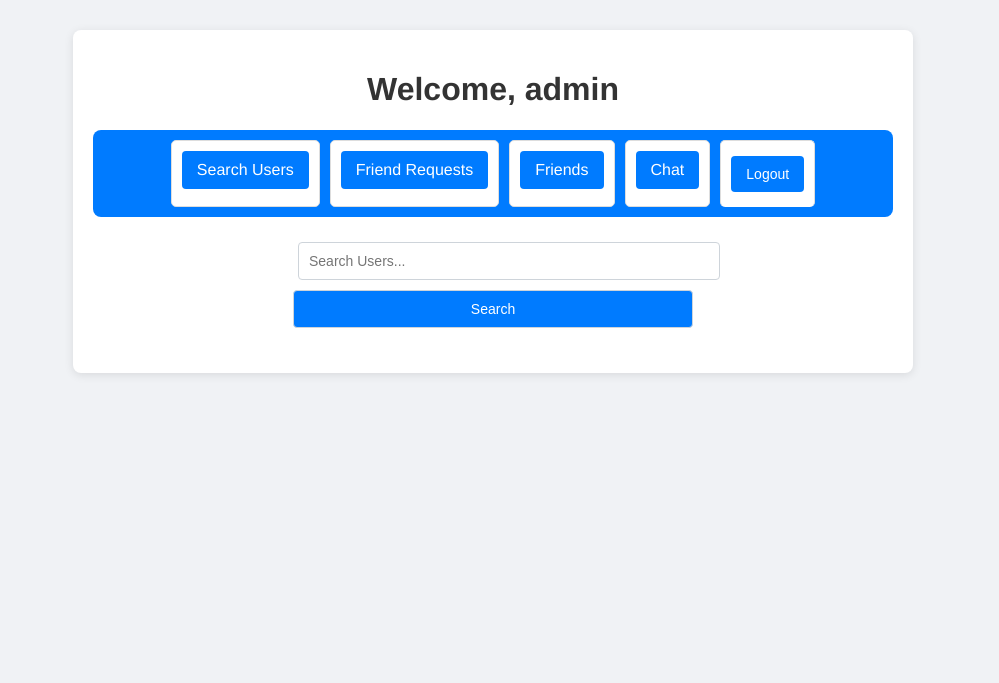
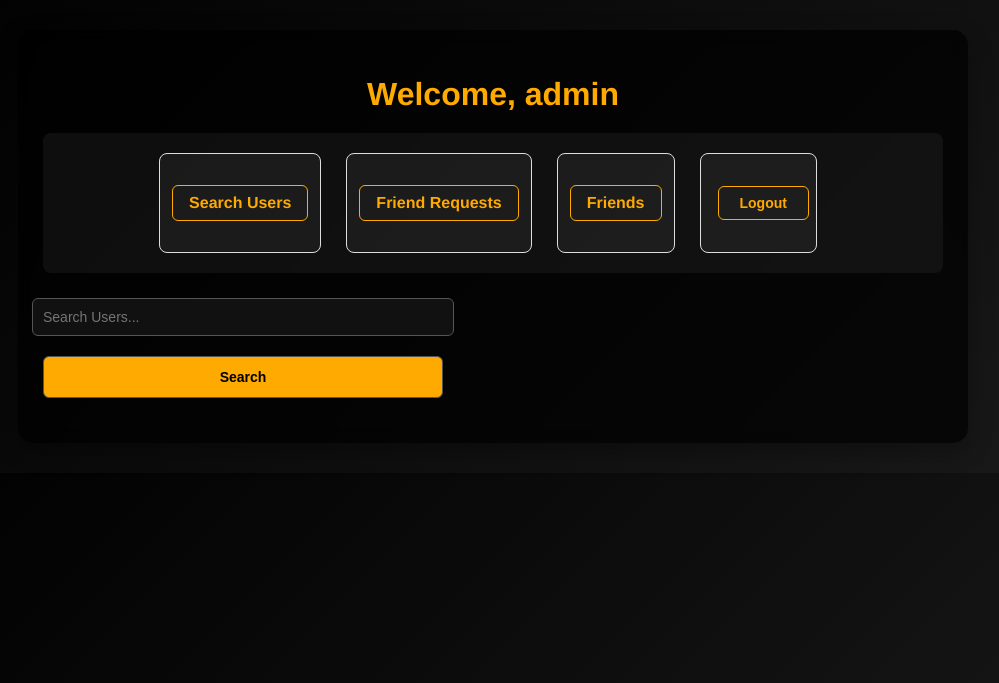
Before and after one commit to 22Aravind18/social_network, a Django app: page /home/ in a window 1280 px wide. Shown: the top 683 px of the page, without its empty margins (147-1146 px from the left). Run offline with Django 5.2, Linux system fonts and the light colour scheme; a user stored in the database is signed in.

Commit message:
new changes

```diff
--- a/api/static/styles.css
+++ b/api/static/styles.css
@@ -1,6 +1,6 @@
 body {
     font-family: Arial, sans-serif;
-    background-color: #f0f3f5;
+    background-color: #000000;
     color: #333;
     text-align: center;
     padding: 20px;
@@ -24,7 +24,7 @@
 .nav a, .nav button {
     display: block;
     padding: 10px;
-    background-color: #007bff;
+    background-color: #ffae00;
     color: #fff;
     text-decoration: none;
     border: none;
@@ -33,11 +33,11 @@
 }
 
 .nav a:hover, .nav button:hover {
-    background-color: #0056b3;
+    background-color: #ff9500;
 }
 
 h1, h2 {
-    color: #007bff;
+    color: #ff9100;
 }
 
 form {
@@ -60,7 +60,7 @@
 }
 
 form button {
-    background-color: #007bff;
+    background-color: #ffb300;
     color: #fff;
     border: none;
     cursor: pointer;
@@ -77,7 +77,7 @@
 }
 
 ul li {
-    background-color: #fff;
+    background-color: #c8c8c8;
     margin: 10px 0;
     padding: 10px;
     border: 1px solid #ddd;
@@ -91,7 +91,7 @@
 #messages-list {
     max-height: 300px;
     overflow-y: auto;
-    border: 1px solid #ddd;
+    border: 1px solid #000000;
     padding: 10px;
     border-radius: 4px;
     margin-bottom: 10px;
--- a/api/templates/home.html
+++ b/api/templates/home.html
@@ -11,92 +11,143 @@
       font-family: "Helvetica Neue", Helvetica, Arial, sans-serif;
       margin: 0;
       padding: 0;
-            background-color: #f0f2f5;
+      background: linear-gradient(135deg, #000000, #1a1a1a);
+      color: #fff;
     }
+
     .container {
-            max-width: 800px;
+      max-width: 900px;
       margin: 30px auto;
-            padding: 20px;
-            background-color: #fff;
-            border-radius: 8px;
-            box-shadow: 0 2px 10px rgba(0, 0, 0, 0.1);
+      padding: 25px;
+      background: rgba(0, 0, 0, 0.7);
+      border-radius: 15px;
+      box-shadow: 0 8px 25px rgba(0, 0, 0, 0.3);
+      backdrop-filter: blur(8px);
+      transition: transform 0.3s ease;
     }
+    .container:hover {
+      transform: translateY(-3px);
+    }
+
     h1 {
       text-align: center;
-            color: #333;
+      color: #ffaa00;
+      font-size: 2rem;
+      margin-bottom: 20px;
     }
+
     .nav {
       display: flex;
       justify-content: center;
-            padding: 10px;
-            background-color: #007bff;
+      gap: 15px;
+      padding: 10px 0;
+      margin-bottom: 20px;
+      background: rgba(255, 255, 255, 0.05);
       border-radius: 8px;
     }
-        .nav li {
-            list-style: none;
-            margin: 0 5px;
+
+    .nav a, .nav button {
+      color: #ffaa00;
+      background: transparent;
+      text-decoration: none;
+      padding: 8px 16px;
+      border-radius: 6px;
+      border: 1px solid #ffaa00;
+      font-weight: bold;
+      transition: all 0.3s ease;
+      cursor: pointer;
     }
-        .nav a, .nav button {
-            color: white;
-            text-decoration: none;
-            padding: 10px 15px;
-            border-radius: 4px;
-            transition: background-color 0.3s;
+
+    .nav a:hover, .nav button:hover {
+      background: #ffaa00;
+      color: #000;
+      box-shadow: 0 0 10px #ffaa00;
     }
-        .nav a:hover, .nav button:hover {
-            background-color: #0056b3;
-        }
+
     form {
       display: flex;
+      justify-content: center;
+      align-items: center;
+      text-align: center;
       flex-direction: column;
+      gap: 10px;
+      margin: 15px 0;
+    }
+
+    form input, form button {
+      padding: 12px;
+      border-radius: 6px;
+      border: 1px solid #555;
+      background: #111;
+      color: white;
+      transition: all 0.3s ease;
+    }
+
+    form input:focus {
+      outline: none;
+      border-color: #ffaa00;
+      box-shadow: 0 0 8px #ffaa00;
+    }
+
+    form button {
+      background: #ffaa00;
+      color: #000;
+      font-weight: bold;
+      cursor: pointer;
+    }
+    form button:hover {
+      background: #ffbb33;
+    }
+
+    ul {
+      list-style: none;
+      padding: 0;
       margin-top: 20px;
     }
-        form input, form button {
-            padding: 10px;
-            margin: 5px 0;
-            border: 1px solid #ced4da;
-            border-radius: 4px;
+
+    ul li {
+      padding: 12px;
+      margin-bottom: 10px;
+      background: rgba(255, 255, 255, 0.05);
+      border-radius: 8px;
+      display: flex;
+      justify-content: space-between;
+      align-items: center;
+      transition: background 0.3s ease;
     }
-        form button {
-            background-color: #007bff;
-            color: white;
-            cursor: pointer;
-            transition: background-color 0.3s;
+
+    ul li:hover {
+      background: rgba(255, 170, 0, 0.15);
     }
-        form button:hover {
-            background-color: #0056b3;
-        }
-        ul {
-            padding: 0;
-            margin-top: 20px;
-            list-style: none;
-        }
-        ul li {
-            padding: 10px;
-            border-bottom: 1px solid #ddd;
-        }
-        ul li:last-child {
-            border-bottom: 0;
-        }
+
     ul li form {
       display: inline;
     }
+
     p {
-            color: #777;
+      color: #bbb;
       text-align: center;
+    }
+
+    @media (max-width: 600px) {
+      .nav {
+        flex-direction: column;
+        gap: 10px;
+      }
+      .container {
+        padding: 15px;
+      }
     }
   </style>
 </head>
 <body>
   <div class="container">
     <h1>Welcome, {{ user.username }}</h1>
-        <!-- Navigation Tabs -->
     <ul class="nav">
       {% if user.is_authenticated %}
         <li><a href="{% url 'home' %}?tab=search">Search Users</a></li>
         <li><a href="{% url 'home' %}?tab=friend-requests">Friend Requests</a></li>
         <li><a href="{% url 'home' %}?tab=friends">Friends</a></li>
-                <li><a href="{% url 'home' %}?tab=chat">Chat</a></li>
         <li>
           <form method="post" action="{% url 'logout' %}">
             {% csrf_token %}
@@ -108,10 +159,8 @@
       {% endif %}
     </ul>
 
-        <!-- Main Content Based on Tab -->
     {% if user.is_authenticated %}
       {% if tab == 'search' %}
-                <!-- Search bar -->
         <form method="get" action="{% url 'home' %}">
           <input type="hidden" name="tab" value="search">
           <input type="text" id="keyword" name="keyword" value="{{ request.GET.keyword }}" placeholder="Search Users..." required>
@@ -133,7 +182,6 @@
           </ul>
         {% endif %}
       {% elif tab == 'friend-requests' %}
-                <!-- Pending Friend Requests -->
         {% if pending_requests %}
           <h2>Pending Friend Requests:</h2>
           <ul>
@@ -154,13 +202,12 @@
           <p>No pending friend requests.</p>
         {% endif %}
       {% elif tab == 'friends' %}
-                <!-- Friends List -->
         {% if friends %}
           <h2>Your Friends:</h2>
           <ul>
             {% for friend in friends %}
               <li>{{ friend.username }} ({{ friend.email }})
-                                <a href="{% url 'chat' friend.id %}" style="color: #007bff; text-decoration: none;">Chat</a>
+                <a href="{% url 'chat' friend.id %}" style="color: #ffaa00; text-decoration: none;">Chat</a>
               </li>
             {% endfor %}
           </ul>
@@ -169,7 +216,7 @@
         {% endif %}
       {% endif %}
     {% else %}
-            <p>Please <a href="{% url 'login' %}" style="color: #007bff; text-decoration: none;">login</a> to access your chats.</p>
+      <p>Please <a href="{% url 'login' %}" style="color: #ffaa00; text-decoration: none;">login</a> to access your chats.</p>
     {% endif %}
   </div>
 </body>
--- a/requirements.txt
+++ b/requirements.txt
@@ -1,7 +1,7 @@
 asgiref==3.8.1
 async-timeout==4.0.3
 attrs==23.2.0
-autobahn==23.6.2
+autobahn==24.4.2
 Automat==22.10.0
 cffi==1.16.0
 channels==3.0.5
@@ -11,6 +11,7 @@
 daphne==3.0.2
 Django==4.2.13
 django-allauth==0.63.3
+django-cors-headers==3.14.0
 django-crispy-forms==2.1
 django-rest-framework==0.1.0
 django-widget-tweaks==1.5.0
--- a/social_network/settings.py
+++ b/social_network/settings.py
@@ -20,7 +20,7 @@
 # See https://docs.djangoproject.com/en/5.0/howto/deployment/checklist/
 
 # SECURITY WARNING: keep the secret key used in production secret!
-SECRET_KEY = "q*wg2k8l@aig1_0lz$lx%@g8pqejq*kpj7lcs*(@^9)09jkb^i"
+SECRET_KEY = "django-insecure-t2nq#(-+b)a+by^x6*(pkl!j4aa=i-3##s@b3df^8l8%@#rsg)"
 
 # SECURITY WARNING: don't run with debug turned on in production!
 DEBUG = True
@@ -142,7 +142,7 @@
     'default': {
         'BACKEND': 'channels_redis.core.RedisChannelLayer',
         'CONFIG': {
-            "hosts": [('127.0.0.1', 6379)],
+            "hosts": [("redis", 6379)],
         },
     },
 }
```
Also changed, not shown: api/templates/chat.html (+282 -35 lines), api/templates/profile.html (added, +23 -0 lines), api/templates/settings.html (added, +28 -0 lines), docker-compose.yml (+6 -1 lines), db.sqlite3, 1 other file. Lines whose indentation alone changed are shown as unchanged.
